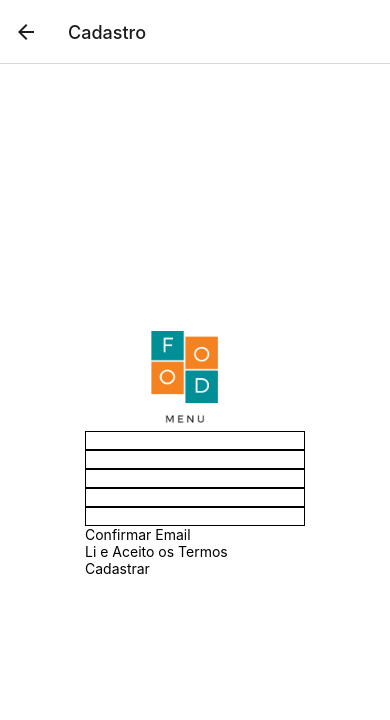
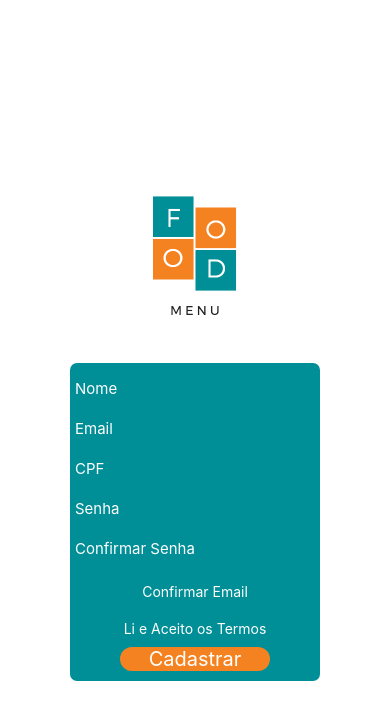
Before and after one commit to SquadUninove/Mobile, a React Native app: screen /Cadastro in a window 390 px wide. Shown: the top 720 px of the page. Built offline with nearby package versions, Linux system fonts and the light colour scheme.

Commit message:
Style completos
Estilização das novas telas adicionados

```diff
--- a/App.js
+++ b/App.js
@@ -17,7 +17,11 @@ export default function App() {
 
   return (
     <NavigationContainer>
-      <Stack.Navigator>
+      <Stack.Navigator
+        screenOptions={{
+          headerShown: false,
+        }}
+      >
         <Stack.Screen name="TelaInicial" component={TelaInicial} />
         <Stack.Screen name="Cadastro" component={Cadastro} />
         <Stack.Screen name="Login" component={Login} />
--- a/src/pages/Cadastro/index.js
+++ b/src/pages/Cadastro/index.js
@@ -9,30 +9,56 @@ import {
   Image,
 } from "react-native";
 import { style } from "../../components/background";
+import { estiloCadastro } from "./styles";
 
 export default function Cadastro({ navigation }) {
   return (
     <SafeAreaView style={style.background}>
       <View>
         <Image
-          style={{
-            height: 100,
-            width: 200,
-          }}
+          style={estiloCadastro.imagemLogo}
           source={require("../../assets/FoodMenu.png")}
         />
-        <TextInput style={{ borderWidth: 1 }}></TextInput>
-        <TextInput style={{ borderWidth: 1 }}></TextInput>
-        <TextInput style={{ borderWidth: 1 }}></TextInput>
-        <TextInput style={{ borderWidth: 1 }}></TextInput>
-        <TextInput style={{ borderWidth: 1 }}></TextInput>
+        <View style={estiloCadastro.backgroundTextInput}>
+          <TextInput
+            placeholder="Nome"
+            style={estiloCadastro.textInput}
+          ></TextInput>
 
-        <Text>Confirmar Email</Text>
-        <Text>Li e Aceito os Termos</Text>
+          <TextInput
+            placeholder="Email"
+            style={estiloCadastro.textInput}
+          ></TextInput>
 
-        <TouchableOpacity onPress={() => navigation.navigate("Login")}>
-          <Text>Cadastrar</Text>
-        </TouchableOpacity>
+          <TextInput
+            placeholder="CPF"
+            style={estiloCadastro.textInput}
+          ></TextInput>
+
+          <TextInput
+            placeholder="Senha"
+            style={estiloCadastro.textInput}
+          ></TextInput>
+
+          <TextInput
+            placeholder="Confirmar Senha"
+            style={estiloCadastro.textInput}
+          ></TextInput>
+
+          <View style={estiloCadastro.viewCadastrar}>
+            <Text style={estiloCadastro.textoNormal}>Confirmar Email</Text>
+            <Text style={estiloCadastro.textoNormal}>
+              Li e Aceito os Termos
+            </Text>
+
+            <TouchableOpacity
+              style={estiloCadastro.botaoLaranja}
+              onPress={() => navigation.navigate("Login")}
+            >
+              <Text style={estiloCadastro.textoBotao}>Cadastrar</Text>
+            </TouchableOpacity>
+          </View>
+        </View>
       </View>
     </SafeAreaView>
   );
--- a/src/pages/Cadastro/styles.js
+++ b/src/pages/Cadastro/styles.js
@@ -1,6 +1,50 @@
 import React from "react";
 import { StyleSheet } from "react-native";
 
-const style = StyleSheet.create({});
+const estiloCadastro = StyleSheet.create({
+  imagemLogo: {
+    height: 200,
+    width: 250,
+  },
 
-export { style };
+  textInput: {
+    height: 30,
+    borderRadius: 7,
+    marginTop: 10,
+    marginLeft: 5,
+    fontSize: 15,
+    color: "#FFF",
+  },
+
+  backgroundTextInput: {
+    backgroundColor: "#008E97",
+    borderRadius: 7,
+    width: 250,
+  },
+
+  textoNormal: {
+    marginTop: 20,
+    color: "#FFF",
+    textAlign: "center",
+  },
+
+  botaoLaranja: {
+    backgroundColor: "#F58220",
+    borderRadius: 20,
+    marginTop: 10,
+    width: 150,
+    marginBottom: 10,
+  },
+
+  textoBotao: {
+    fontSize: 20,
+    color: "#FFF",
+    textAlign: "center",
+  },
+
+  viewCadastrar: {
+    alignItems: "center",
+  },
+});
+
+export { estiloCadastro };
--- a/src/pages/Login/index.js
+++ b/src/pages/Login/index.js
@@ -8,30 +8,37 @@ import {
   TouchableOpacity,
 } from "react-native";
 import { style } from "../../components/background";
+import { estiloLogin } from "./styles";
 
 export default function Login({ navigation }) {
   return (
     <SafeAreaView style={style.background}>
       <View>
         <Image
-          style={{
-            height: 100,
-            width: 200,
-          }}
+          style={estiloLogin.imagemLogo}
           source={require("../../assets/FoodMenu.png")}
         />
-        <TextInput style={{ borderWidth: 1 }} />
-        <TextInput style={{ borderWidth: 1 }} />
+
+        <TextInput placeholder="Email" style={estiloLogin.textInput} />
+        <TextInput placeholder="Senha" style={estiloLogin.textInput} />
+
         <TouchableOpacity>
-          <Text>Esqueceu senha</Text>
+          <Text style={estiloLogin.textoNormal}>Esqueceu senha</Text>
         </TouchableOpacity>
-        <TouchableOpacity onPress={() => navigation.navigate("Qr")}>
-          <Text>Entrar</Text>
+
+        <TouchableOpacity
+          style={estiloLogin.botaoAzul}
+          onPress={() => navigation.navigate("Qr")}
+        >
+          <Text style={estiloLogin.textoBotao}>Entrar</Text>
         </TouchableOpacity>
-        <Text>ou</Text>
+
+        <Text style={estiloLogin.textoNormal}>ou</Text>
+
         <TouchableOpacity>
           <Text>Entrar com Google</Text>
         </TouchableOpacity>
+
         <TouchableOpacity>
           <Text>Entrar com Facebook</Text>
         </TouchableOpacity>
--- a/src/pages/Login/styles.js
+++ b/src/pages/Login/styles.js
@@ -1,6 +1,40 @@
 import React from "react";
 import { StyleSheet } from "react-native";
 
-const style = StyleSheet.create({});
+const estiloLogin = StyleSheet.create({
+  imagemLogo: {
+    height: 200,
+    width: 250,
+  },
 
-export { style };
+  textInput: {
+    width: 250,
+    height: 40,
+    backgroundColor: "#F58220",
+    borderRadius: 7,
+    marginTop: 20,
+    fontSize: 15,
+    paddingLeft: 7,
+  },
+
+  textoNormal: {
+    textAlign: "center",
+    color: "rgba(0,0,0,0.5)",
+    fontSize: 15,
+    marginTop: 15,
+    marginBottom: 15,
+  },
+
+  botaoAzul: {
+    backgroundColor: "#008E97",
+    borderRadius: 20,
+  },
+
+  textoBotao: {
+    color: "#FFFFFF",
+    textAlign: "center",
+    fontSize: 20,
+  },
+});
+
+export { estiloLogin };
--- a/src/pages/TelaInicial/index.js
+++ b/src/pages/TelaInicial/index.js
@@ -7,24 +7,31 @@ import {
   Image,
 } from "react-native";
 import { style } from "../../components/background";
+import { estiloInicial } from "./styles";
 
 export default function TelaInicial({ navigation }) {
   return (
     <SafeAreaView style={style.background}>
       <View>
         <Image
-          style={{
-            height: 100,
-            width: 200,
-          }}
+          style={estiloInicial.imagemLogo}
           source={require("../../assets/FoodMenu.png")}
         />
-        <TouchableOpacity onPress={() => navigation.navigate("Login")}>
-          <Text>Entrar</Text>
+
+        <TouchableOpacity
+          style={estiloInicial.botaoAzul}
+          onPress={() => navigation.navigate("Login")}
+        >
+          <Text style={estiloInicial.textoBotao}>Entrar</Text>
         </TouchableOpacity>
-        <Text>ou</Text>
-        <TouchableOpacity onPress={() => navigation.navigate("Cadastro")}>
-          <Text>Cadastrar</Text>
+
+        <Text style={estiloInicial.textoNormal}>ou</Text>
+
+        <TouchableOpacity
+          style={estiloInicial.botaoLaranja}
+          onPress={() => navigation.navigate("Cadastro")}
+        >
+          <Text style={estiloInicial.textoBotao}>Cadastrar</Text>
         </TouchableOpacity>
       </View>
     </SafeAreaView>
--- a/src/pages/TelaInicial/styles.js
+++ b/src/pages/TelaInicial/styles.js
@@ -1,6 +1,37 @@
 import React from "react";
 import { StyleSheet } from "react-native";
 
-const style = StyleSheet.create({});
+const estiloInicial = StyleSheet.create({
+  imagemLogo: {
+    height: 300,
+    width: 300,
+    marginBottom: 10,
+  },
 
-export { style };
+  botaoAzul: {
+    backgroundColor: "#008E97",
+    borderRadius: 20,
+    marginBottom: 10,
+  },
+
+  botaoLaranja: {
+    backgroundColor: "#F58220",
+    borderRadius: 20,
+    marginTop: 10,
+  },
+
+  textoBotao: {
+    color: "#FFFFFF",
+    textAlign: "center",
+    fontSize: 30,
+    fontFamily: "",
+  },
+
+  textoNormal: {
+    textAlign: "center",
+    color: "rgba(0,0,0,0.5)",
+    fontSize: 15,
+  },
+});
+
+export { estiloInicial };
```
